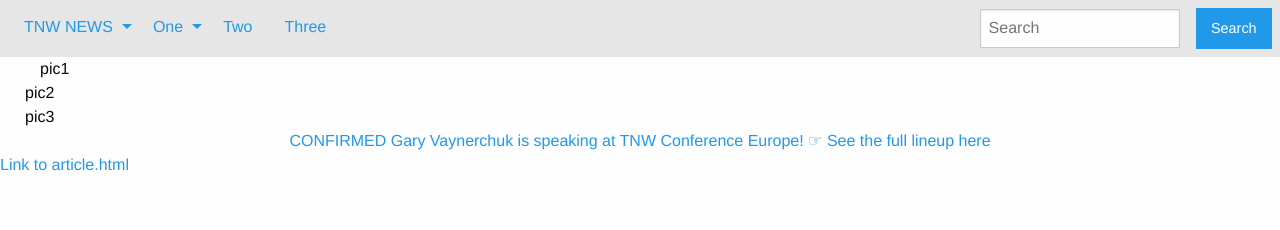
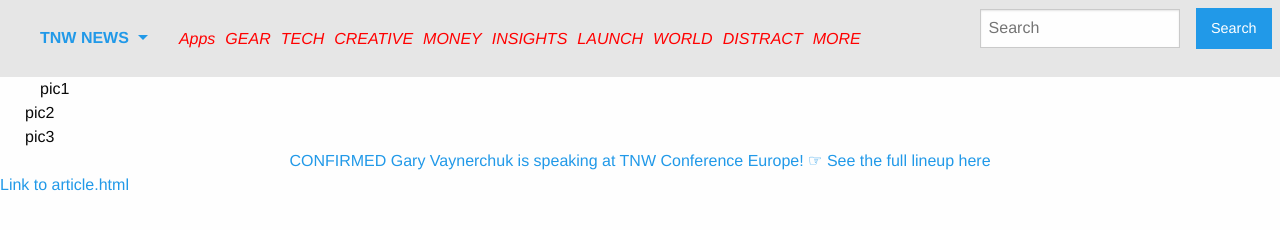
Before and after one commit to Phil-EPAM/thenextweb, a plain HTML site: page index.html in a window 1280 px wide. Drawn offline with Linux system fonts and the light colour scheme.

Commit message:
edit top bar

```diff
--- a/css/main.css
+++ b/css/main.css
@@ -1,3 +1,8 @@
 #comfirm {
   text-align: center;
 }
+
+i {
+  margin-left: 10px;
+  color: red
+}
--- a/index.html
+++ b/index.html
@@ -4,7 +4,7 @@
     <meta charset="utf-8" />
     <meta http-equiv="x-ua-compatible" content="ie=edge">
     <meta name="viewport" content="width=device-width, initial-scale=1.0" />
-    <title>Foundation | Welcome</title>
+    <title>The Next Web - International technology news, business &amp; culture</title>
     <link rel="stylesheet" href="css/foundation.css" />
     <link rel="stylesheet" href="css/app.css" />
     <link rel="stylesheet" type="text/css" href="css/main.css">
@@ -13,10 +13,10 @@
     <div class="top-bar">
       <div class="top-bar-left">
         <ul class="dropdown menu" data-dropdown-menu>
-          <li>
+          <li class="menu-text">
             <a href="#">TNW NEWS</a>
             <ul class="menu vertical">
-              <li><a href="#">--NEWS</a></li>
+              <li ><a href="#">--NEWS</a></li>
               <li><a href="#">Conference</a></li>
               <li><a href="#">Index</a></li>
               <li><a href="#">Deal</a></li>
@@ -25,16 +25,32 @@
             </ul>
           </li>
 
+          <li style="margin-left:10px;">
+            <i>Apps</i>
+          </li>
           <li>
-            <a href="#">One</a>
+            <i>GEAR</i>
+          </li>
+          <li style="margin-left:10px;"><i>TECH</i></li>
+          <li><i>CREATIVE</i></li>
+          <li><i>MONEY</i></li>
+          <li><i>INSIGHTS</i></li>
+          <li><i>LAUNCH</i></li>
+          <li><i>WORLD</i></li>
+          <li><i>DISTRACT</i></li>
+          <li>
+            <i>MORE</i>
             <ul class="menu vertical">
-              <li><a href="#">One</a></li>
-              <li><a href="#">Two</a></li>
-              <li><a href="#">Three</a></li>
+              <li><a href="#">APPS</a></li>
+              <li><a href="#">GEAR</a></li>
+              <li><a href="#">TECH</a></li>
+              <li><a href="#">CREATIVE</a></li>
+              <li><a href="#">MONEY</a></li>
+              <li><a href="#">INSIGHT</a></li>
             </ul>
+
           </li>
-          <li><a href="#">Two</a></li>
-          <li><a href="#">Three</a></li>
+
         </ul>
       </div>
       <div class="top-bar-right">
```
